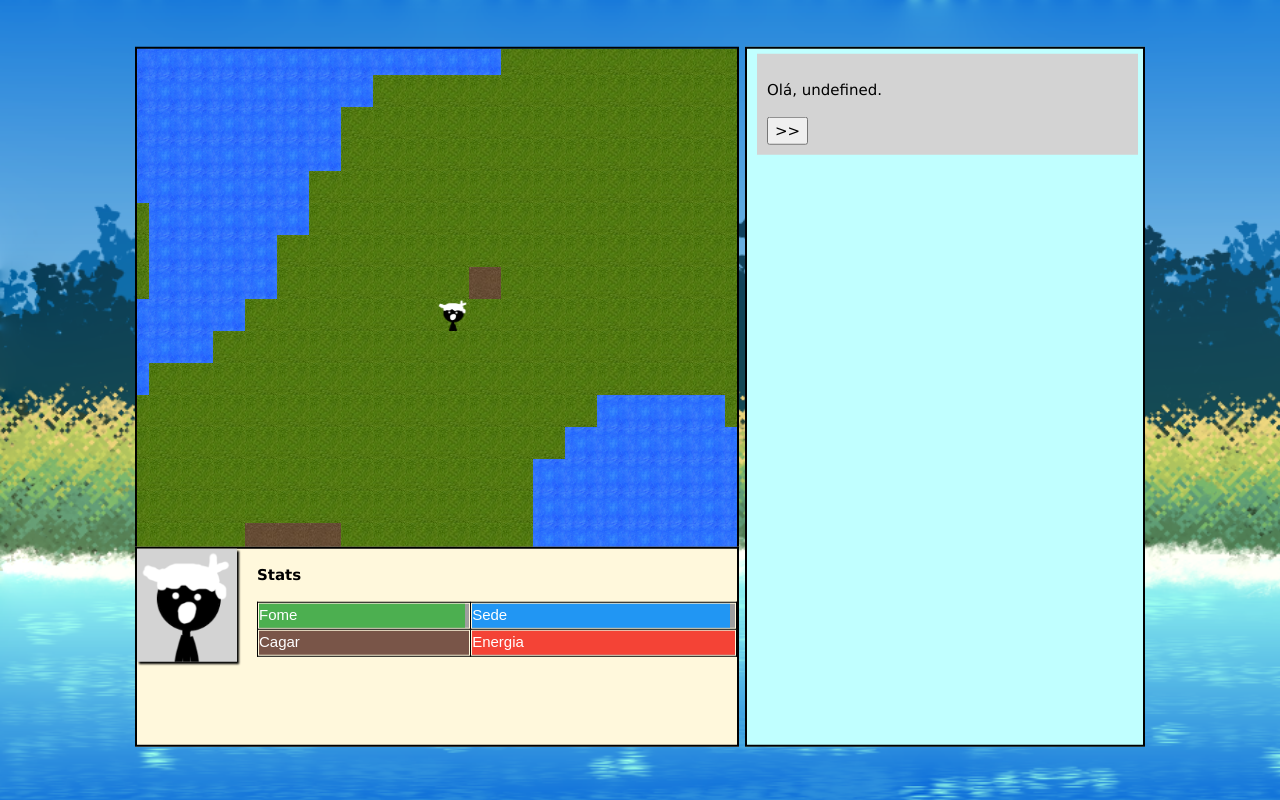
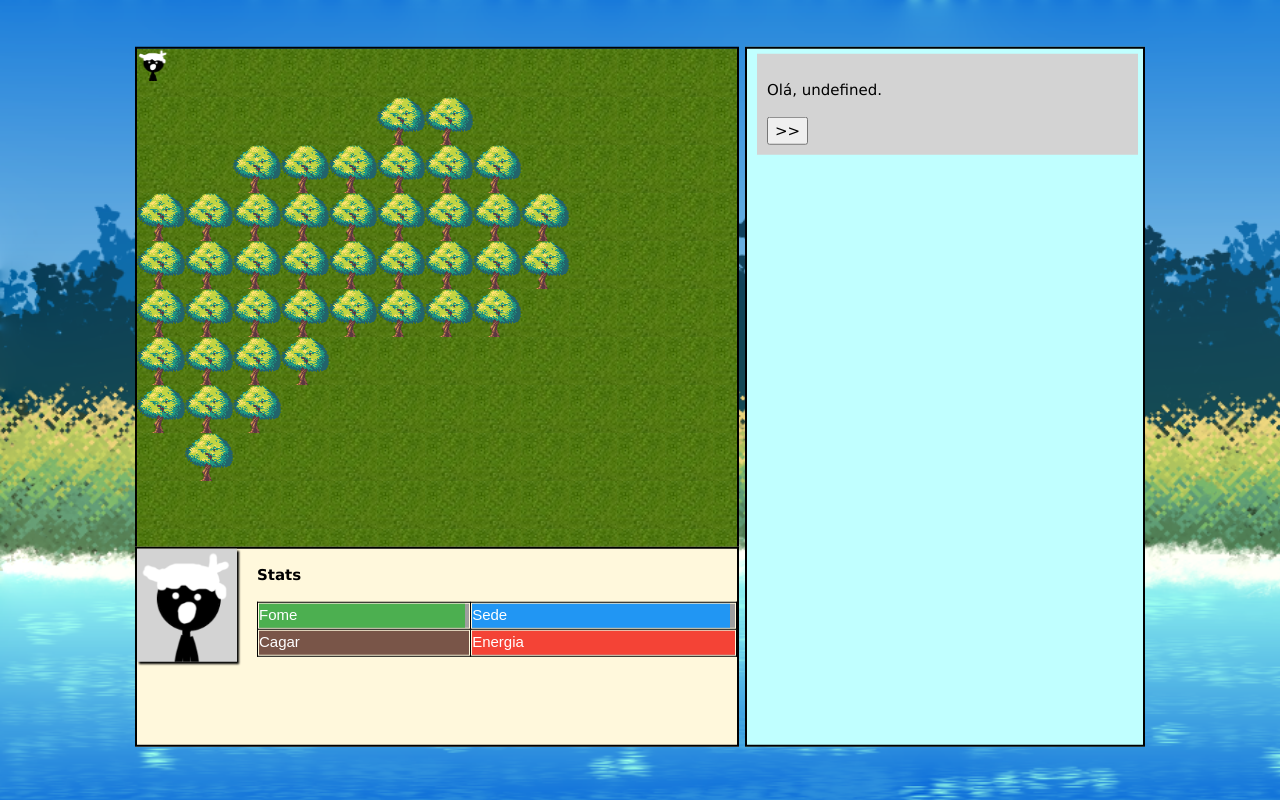
Before and after one commit to Magoninho/simulador-de-sobrevivencia-remake, a website: page pages/game.html in a window 1280 px wide. Drawn offline with Linux system fonts and the light colour scheme; animation ran at ten frames a second.

Commit message:
trees and kangaroos are cool

```diff
--- a/pages/game.html
+++ b/pages/game.html
@@ -71,6 +71,7 @@
 		<img class="imagesrc" src="../images/stone.jpg" id="stone_block">
 		<img class="imagesrc" src="../images/dirt.jpg" id="dirt_block">
 		<img class="imagesrc" src="../images/water.jpg" id="water_block">
+		<img class="imagesrc" src="../images/tree.png" id="tree_block">
 		<!-- sprites -->
 		<img class="imagesrc" src="../images/canguru.png" id="canguru_sprite">
 
--- a/src/Constants.ts
+++ b/src/Constants.ts
@@ -2,7 +2,7 @@ const GAME_WIDTH = 600;
 const GAME_HEIGHT = 500;
 
 
-const TILESIZE = 32;
+const TILESIZE = 48;
 
 const LEVEL_1: number[][] = generateMap(60, 60);
 
@@ -28,5 +28,6 @@ const SAND_BLOCK = document.getElementById('sand_block') as HTMLImageElement;
 const STONE_BLOCK = document.getElementById('stone_block') as HTMLImageElement;
 const DIRT_BLOCK = document.getElementById('dirt_block') as HTMLImageElement;
 const WATER_BLOCK = document.getElementById('water_block') as HTMLImageElement;
+const TREE_BLOCK = document.getElementById('tree_block') as HTMLImageElement;
 
 const CANGURU_SPRITE = document.getElementById('canguru_sprite') as HTMLImageElement;
--- a/src/Level.ts
+++ b/src/Level.ts
@@ -21,7 +21,7 @@ class Level {
 					// water
 					let temp = new Tile(j * TILESIZE, i * TILESIZE, TILESIZE, TILESIZE, WATER_BLOCK);
 					temp.onCollisionEnter = () => {
-						statsManager.thirstIncrease(0.1);
+						statsManager.thirstIncrease();
 						let drink_audio: HTMLAudioElement = document.getElementById("drink_audio") as HTMLAudioElement;
 						if (statsManager.thirst < 100)
 							drink_audio.play();
@@ -32,8 +32,10 @@ class Level {
 					let temp = new Tile(j * TILESIZE, i * TILESIZE, TILESIZE, TILESIZE, GRASS_BLOCK);
 					this.blocks.push(temp);
 				} else if (tile == 3) {
-					let temp = new Tile(j * TILESIZE, i * TILESIZE, TILESIZE, TILESIZE, DIRT_BLOCK);
-					this.blocks.push(temp);
+					let tempGrass = new Tile(j * TILESIZE, i * TILESIZE, TILESIZE, TILESIZE, GRASS_BLOCK);
+					this.blocks.push(tempGrass);
+					let tempTree = new Tile(j * TILESIZE, i * TILESIZE, TILESIZE, TILESIZE, TREE_BLOCK);
+					this.blocks.push(tempTree);
 				}
 			}
 		}
--- a/src/Main.ts
+++ b/src/Main.ts
@@ -7,7 +7,7 @@ let game: Game = new Game();
 game.start();
 
 
-
+game.player.setPosition(0, 0);
 // let pName = document.createElement('P');
 // game.player.name = window.prompt("Qual o nome do seu jogador? (Máx: 10)");
 // if (!game.player.name) {
--- a/src/Map.ts
+++ b/src/Map.ts
@@ -1,5 +1,7 @@
-let seed = Date.now();
+let seed = 1630885390492;
 const openSimplex = openSimplexNoise(seed);
+console.log(seed);
+
 const zoom = 8;
 
 function generateMap(width: number, height: number): number[][] {
--- a/src/Mobs/Canguru.ts
+++ b/src/Mobs/Canguru.ts
@@ -30,6 +30,13 @@ class Canguru extends Mob {
 			this.defeated = true; // TODO: REMOVE THIS LATER
 			// TODO: FAZER UMA FUNÇÃO/CLASSE QUE PASSE O CANGURU COMO ARGUMENTO E FAZER ELE MORRER SE O PLAYER GANHAR
 		};
+
+		while (getTileAt(this.x, this.y, LEVEL_1) == 3) { // if the kangaroo is over a tree
+			// todo: change this later
+			this.x = Math.floor(Math.random() * WORLD_WIDTH/2) + 200;
+			this.y = Math.floor(Math.random() * WORLD_HEIGHT/2) + 200;
+		}
+		console.log("achou uma posição boa na " + this.x + " " + this.y);
 	}
 
 	public onCollisionEnter() {
--- a/src/Stats.ts
+++ b/src/Stats.ts
@@ -61,20 +61,20 @@ class StatsManager {
 	}
 
 
-	public hungryIncrease(value: number) {
+	public hungryIncrease() {
 		if (this.hungry < 100)
-			this.hungry += value;
+			this.hungry++;
 	}
-	public thirstIncrease(value: number) {
+	public thirstIncrease() {
 		if (this.thirst < 100)
-			this.thirst += value;
+			this.thirst++;
 	}
-	public cagarIncrease(value: number) {
+	public cagarIncrease() {
 		if (this.cagar < 100)
-			this.cagar += value;
+			this.cagar++;
 	}
-	public energyIncrease(value: number) {
+	public energyIncrease() {
 		if (this.energy < 100)
-			this.energy += value;
+			this.energy++;
 	}
 }
```
Also changed, not shown: dist/Constants.js, dist/Level.js, dist/Main.js, dist/Map.js, dist/Mobs/Canguru.js, dist/Stats.js, 6 other files.
